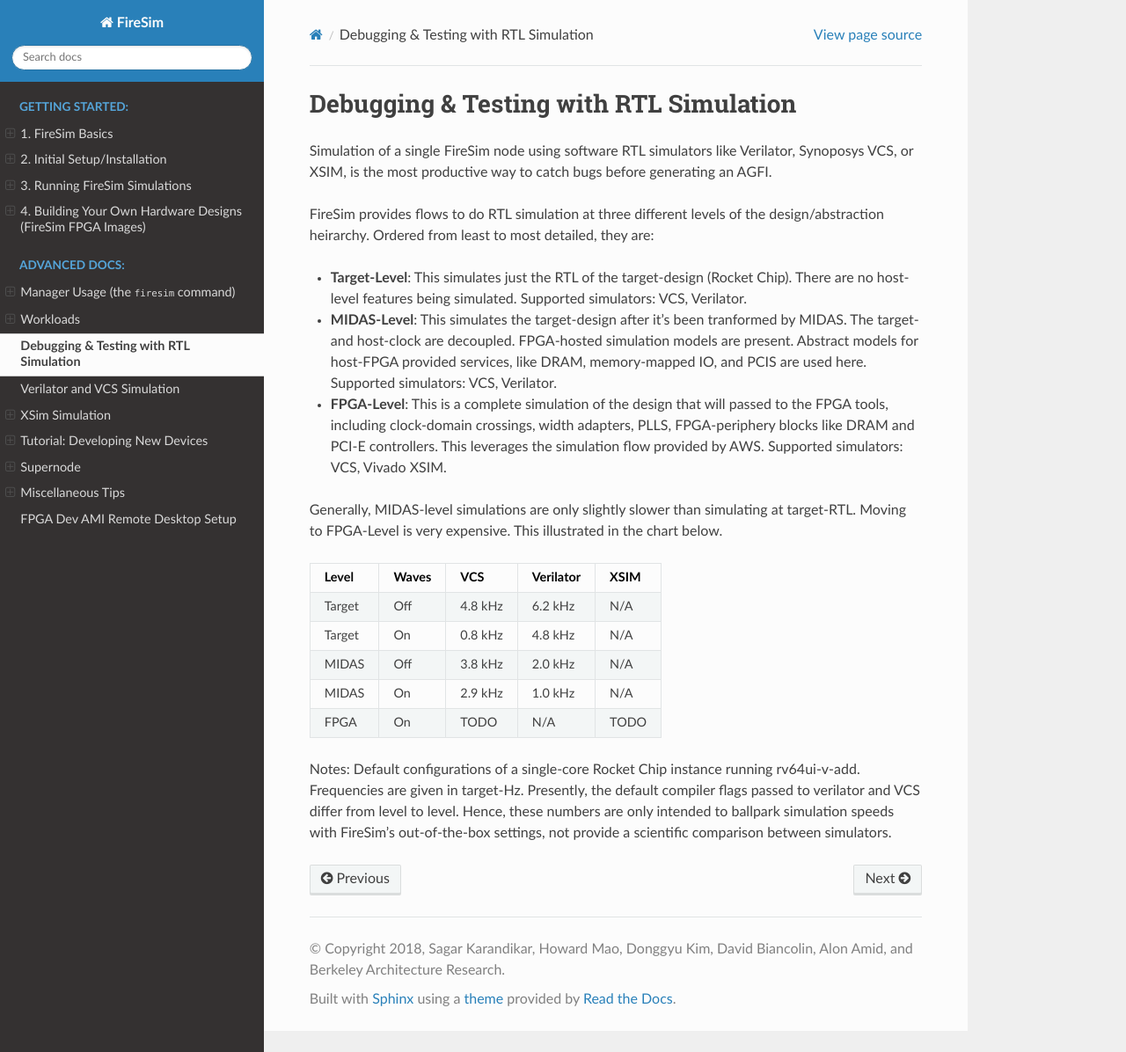
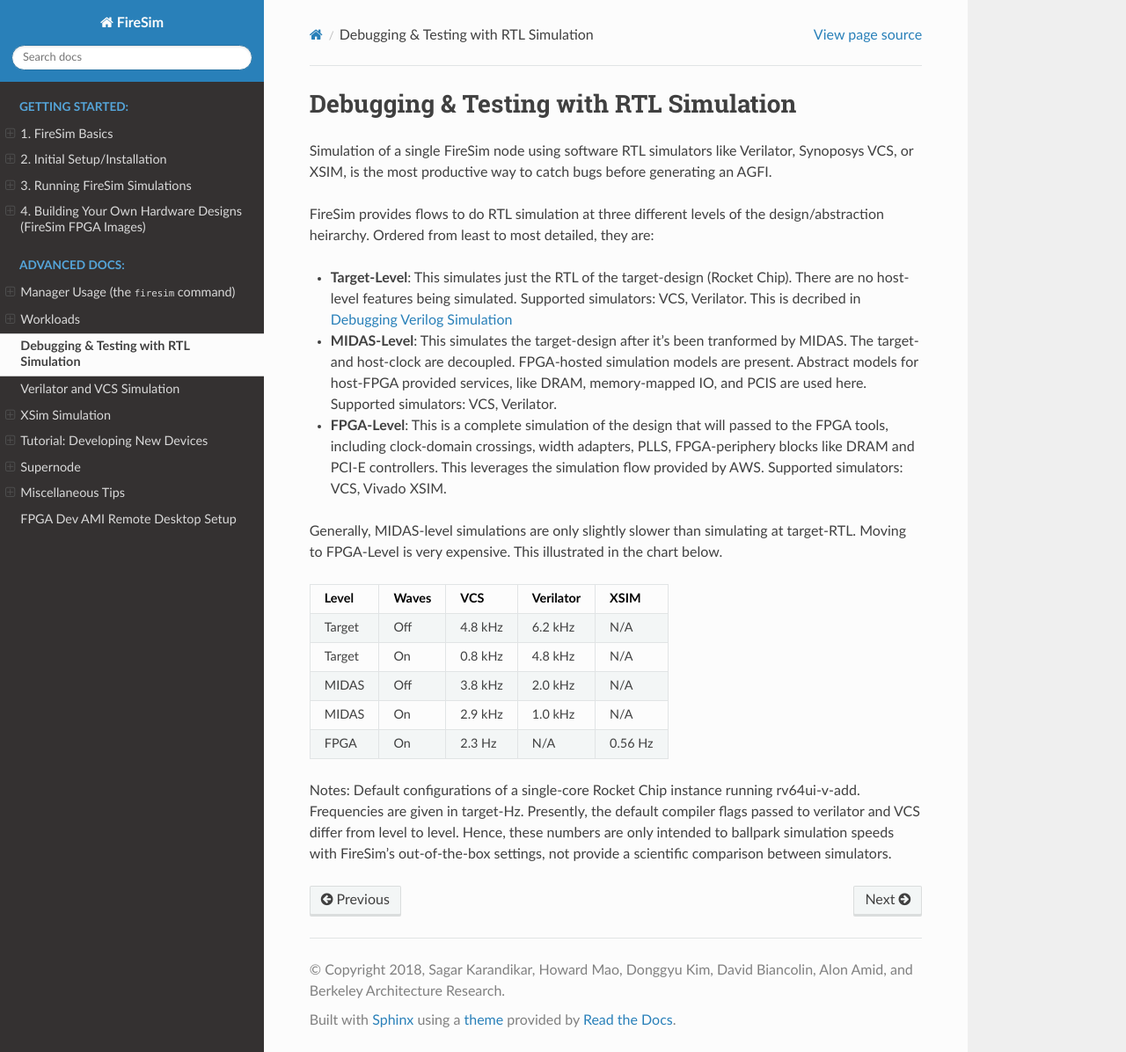
Before and after one commit to firesim/firesim, a Sphinx documentation site: the page built from docs/Advanced-Usage/RTL-Simulation.rst, in a window 1280 px wide and 1196 px high. Shown: the whole window at 88% size. Built offline with Sphinx 7.4.7 and the Read the Docs theme 2.0.0, drawn with Linux system fonts in a browser that asks for light colours.

Commit message:
Add FPGA-level simulation numbers

```diff
--- a/docs/Advanced-Usage/RTL-Simulation.rst
+++ b/docs/Advanced-Usage/RTL-Simulation.rst
@@ -10,7 +10,7 @@ the design/abstraction heirarchy. Ordered from least to most detailed, they are:
 
 - **Target-Level**: This simulates just the RTL of the target-design (Rocket
   Chip). There are no host-level features being simulated. Supported
-  simulators: VCS, Verilator.
+  simulators: VCS, Verilator. This is decribed in :ref:`target-level-simulation`
 - **MIDAS-Level**: This simulates the target-design after it's been tranformed
   by MIDAS.  The target- and host-clock are decoupled. FPGA-hosted simulation
   models are present.  Abstract models for host-FPGA provided services, like
@@ -26,15 +26,15 @@ Generally, MIDAS-level simulations are only slightly slower than simulating at
 target-RTL. Moving to FPGA-Level is very expensive. This illustrated in the
 chart below.
 
-====== ===== =======  ========= ======
+====== ===== =======  ========= =======
 Level  Waves VCS      Verilator XSIM
-====== ===== =======  ========= ======
+====== ===== =======  ========= =======
 Target Off   4.8 kHz  6.2 kHz   N/A
 Target On    0.8 kHz  4.8 kHz   N/A
 MIDAS  Off   3.8 kHz  2.0 kHz   N/A
 MIDAS  On    2.9 kHz  1.0 kHz   N/A
-FPGA   On    TODO     N/A       TODO
-====== ===== =======  ========= ======
+FPGA   On    2.3  Hz  N/A       0.56 Hz
+====== ===== =======  ========= =======
 
 Notes: Default configurations of a single-core Rocket Chip instance running
 rv64ui-v-add.  Frequencies are given in target-Hz. Presently, the default
--- a/docs/Developing-New-Devices/Running-Test-Software.rst
+++ b/docs/Developing-New-Devices/Running-Test-Software.rst
@@ -76,6 +76,8 @@ For verilator, the command is the following:
     $ cd verisim
     $ ./simulator-example-FixedInputStreamConfig ../tests/input-stream.riscv
 
+.. _target-level-simulation:
+
 Debugging Verilog Simulation
 ----------------------------
 
```
